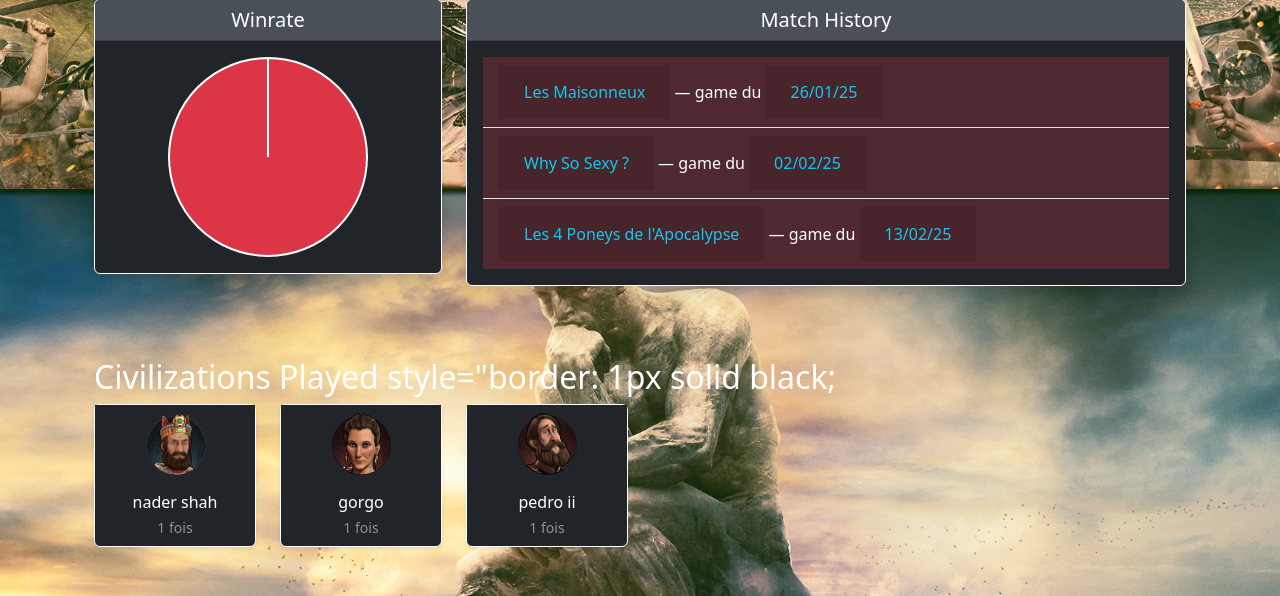
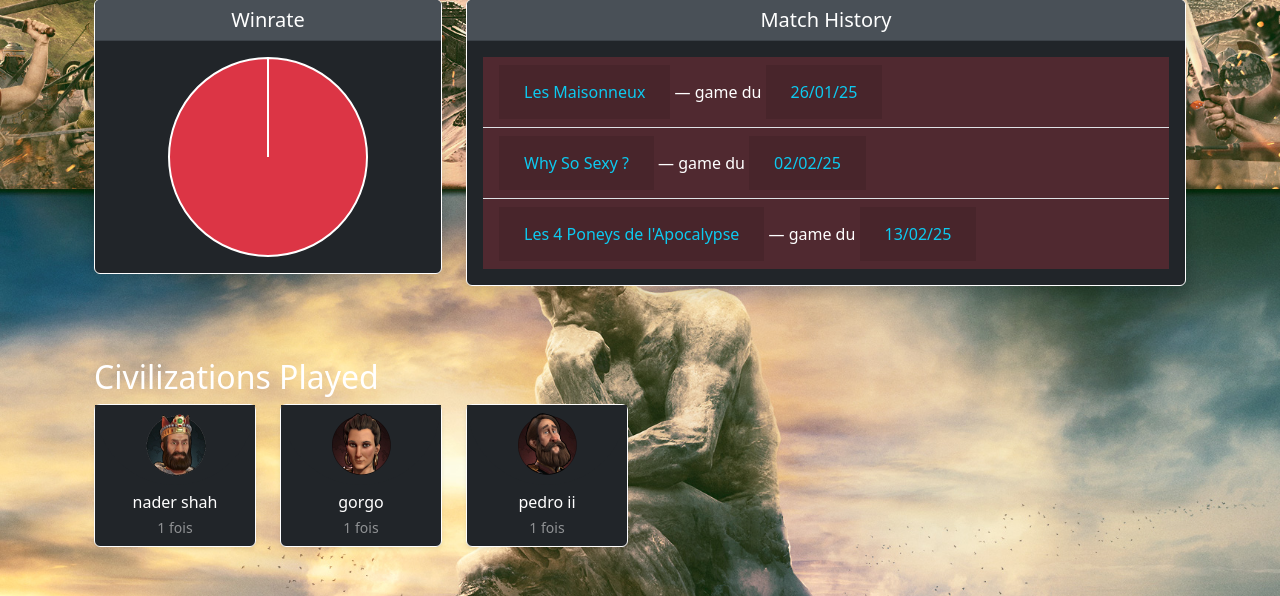
Before and after one commit to leoschn/civfrdata, a Flask app: a page that uses templates/player.html in a window 1280 px wide. Shown: the part 611-1207 px from the top of the page. Run offline with Flask 3, Linux system fonts and the light colour scheme; data comes from the database, SQL or seed files in the repository.

Commit message:
Update player.html

```diff
--- a/templates/player.html
+++ b/templates/player.html
@@ -79,7 +79,7 @@
   </div>
 
   <!-- Civilizations Played -->
-  <h2 class="text-white mt-5">Civilizations Played style="border: 1px solid black;</h2>
+  <h2 class="text-white mt-5 style="border: 1px solid black;">Civilizations Played</h2>
   {% if player.civilizations %}
     <div class="row">
       {% for civ, count in player.civilizations.items() %}
```
